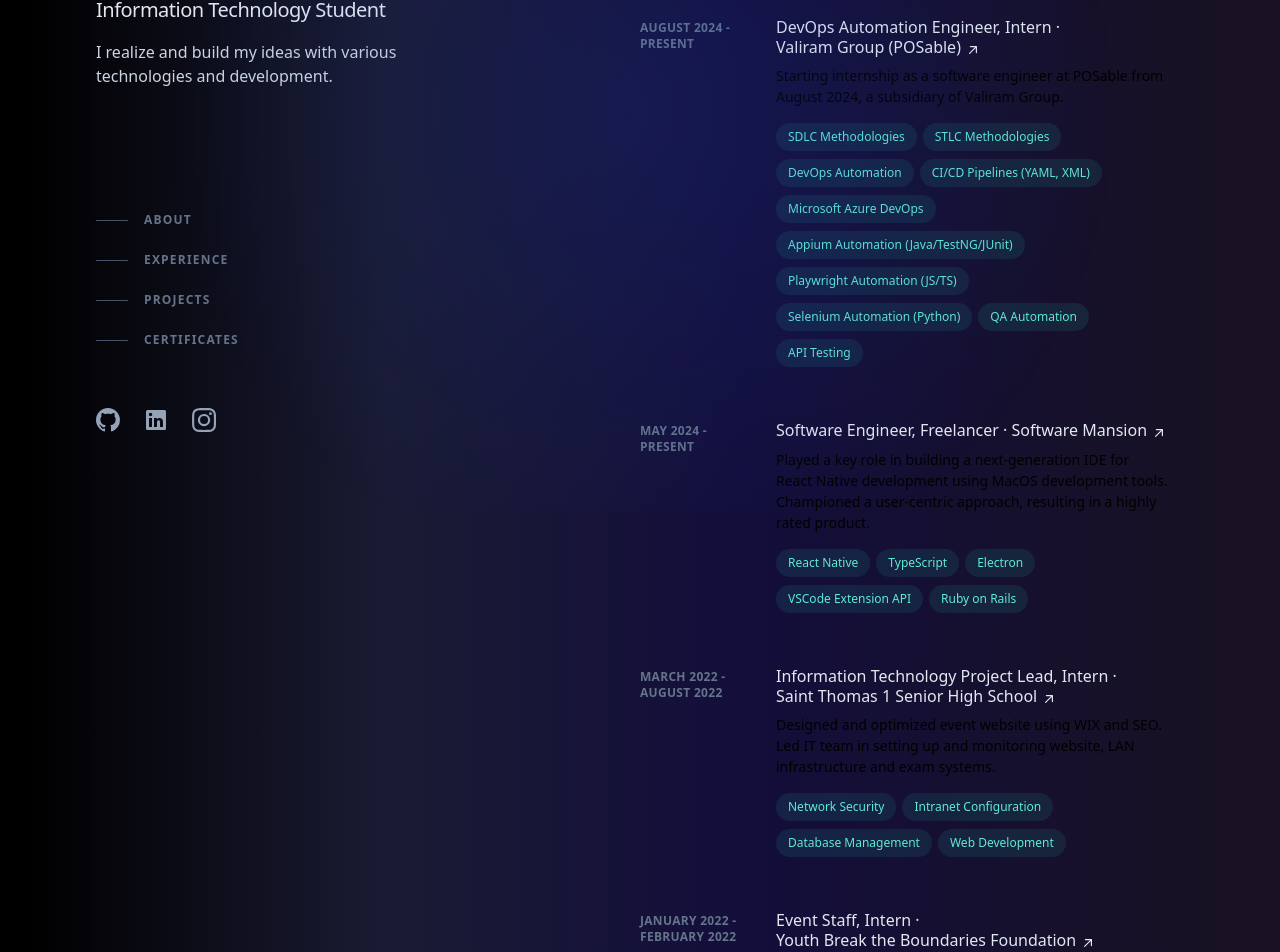
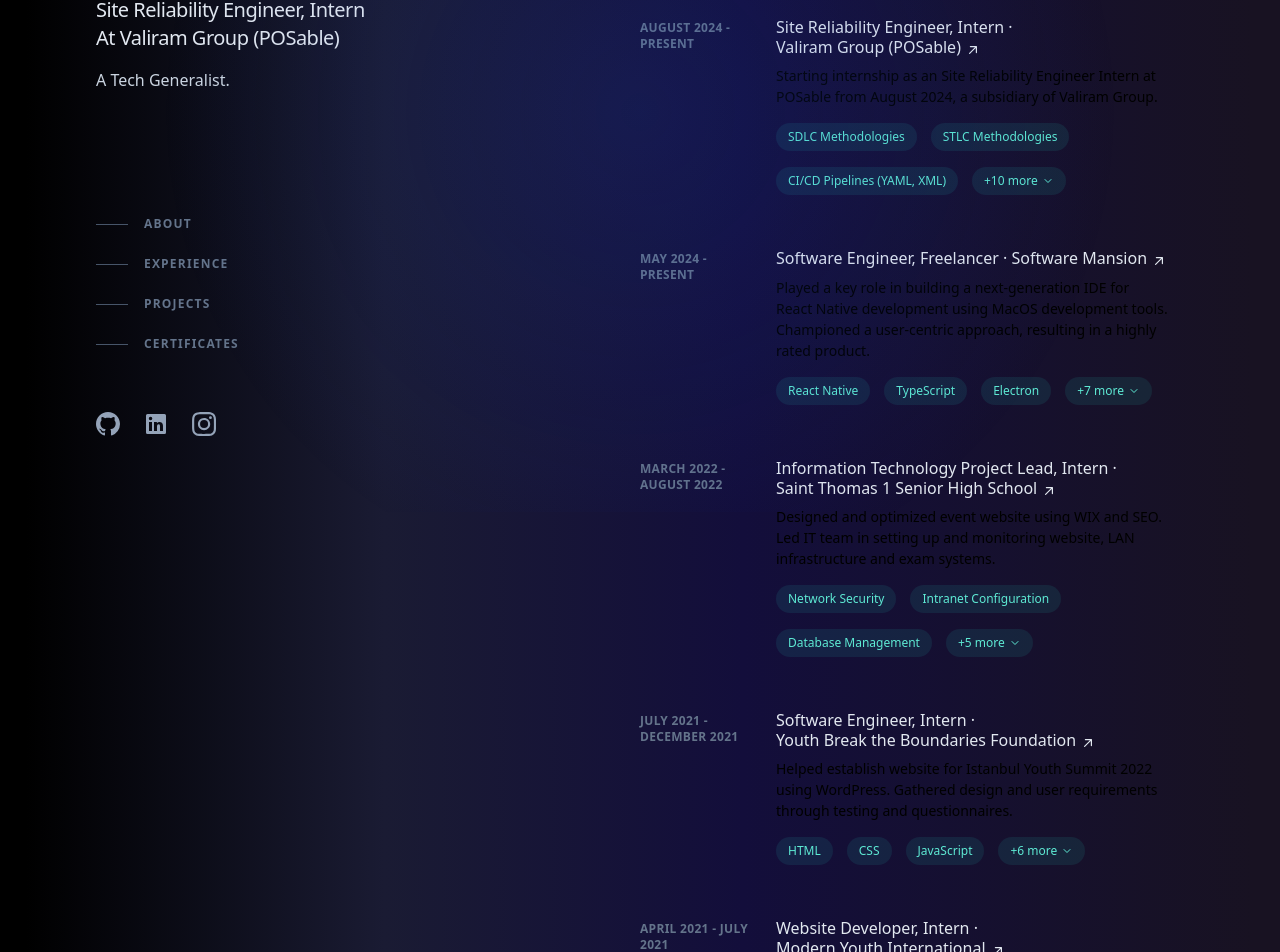
Before and after one commit to nathangtg/nextjs-portfolio, a Next.js app: page / in a window 1280 px wide. Shown: the part 288-1240 px from the top of the page. Built offline with nearby package versions, Linux system fonts and the light colour scheme.

Commit message:
Updated Packages, and refined the user interface

```diff
--- a/app/metadata.tsx
+++ b/app/metadata.tsx
@@ -1,7 +1,7 @@
 import type { Metadata } from "next";
 
 const metadata: Metadata = {
-  title: "Nathan G - IT Student & Full-Stack Developer",
+  title: "Nathan G - IT Student & Tech Generalist",
   description:
     "Welcome to the personal website of Nathan G, an IT student and full-stack developer based in Subang Jaya, Malaysia. Explore Nathan's portfolio, skills, experience, and achievements.",
   icons: {
--- a/components/experience/experience-content/experience-content.tsx
+++ b/components/experience/experience-content/experience-content.tsx
@@ -1,4 +1,5 @@
-import React from "react";
+import React, { useState } from 'react';
+import { ChevronDown } from 'lucide-react';
 import TechBox from "../../tech-box/tech-box";
 
 interface ExperienceContentProps {
@@ -14,6 +15,22 @@
   description,
   technologies,
 }) => {
+  const [isExpanded, setIsExpanded] = useState(false);
+  const [isTransitioning, setIsTransitioning] = useState(false);
+  const initialTechCount = 3;
+  const shouldShowMore = technologies.length > initialTechCount;
+
+  const visibleTechnologies = isExpanded
+    ? technologies
+    : technologies.slice(0, initialTechCount);
+
+  const handleToggle = () => {
+    setIsTransitioning(true);
+    setIsExpanded(!isExpanded);
+    // Reset transition state after animation completes
+    setTimeout(() => setIsTransitioning(false), 300);
+  };
+
   return (
     <div className="z-10 sm:col-span-6">
       <h3 className="font-medium leading-snug text-slate-200">
@@ -48,11 +65,60 @@
         </div>
       </h3>
       <p className="mt-2 text-sm leading-normal">{description}</p>
-      <ul className="mt-2 flex flex-wrap" aria-label="Technologies used">
-        {technologies.map((tech) => (
-          <TechBox key={tech} tech={tech} />
-        ))}
-      </ul>
+      <div className="relative">
+        <ul
+          className="mt-2 flex flex-wrap items-center gap-2"
+          aria-label="Technologies used"
+        >
+          {visibleTechnologies.map((tech, index) => (
+            <li
+              key={tech}
+              className="transform transition-all duration-300 ease-in-out"
+              style={{
+                opacity: 0,
+                transform: 'translateY(10px)',
+                animation: `fadeSlideIn 0.3s ease-out ${index * 0.1}s forwards`
+              }}
+            >
+              <TechBox tech={tech} />
+            </li>
+          ))}
+          {shouldShowMore && (
+            <li
+              className={`mr-1.5 mt-2 transition-all duration-300 ease-in-out ${
+                isTransitioning ? 'opacity-0 transform translate-y-2' : 'opacity-100 transform translate-y-0'
+              }`}
+            >
+              <button
+                onClick={handleToggle}
+                className="flex items-center rounded-full bg-teal-400/10 px-3 py-1 text-xs font-medium leading-5 text-teal-300 hover:bg-teal-400/20 transition-all duration-300 ease-in-out transform hover:scale-105"
+                aria-expanded={isExpanded}
+              >
+                <span className="mr-1">
+                  {isExpanded ? 'Show less' : `+${technologies.length - initialTechCount} more`}
+                </span>
+                <ChevronDown
+                  className={`h-3 w-3 transition-transform duration-300 ${
+                    isExpanded ? 'rotate-180' : ''
+                  }`}
+                />
+              </button>
+            </li>
+          )}
+        </ul>
+      </div>
+      <style jsx>{`
+        @keyframes fadeSlideIn {
+          from {
+            opacity: 0;
+            transform: translateY(10px);
+          }
+          to {
+            opacity: 1;
+            transform: translateY(0);
+          }
+        }
+      `}</style>
     </div>
   );
 };
--- a/components/name-header/name-header.tsx
+++ b/components/name-header/name-header.tsx
@@ -4,7 +4,7 @@
   description,
 }: {
   name: string;
-  role: string;
+  role: any;
   description: string;
 }) {
   return (
--- a/components/tech-box/tech-box.tsx
+++ b/components/tech-box/tech-box.tsx
@@ -1,4 +1,4 @@
-import React from "react";
+import React from 'react';
 
 interface TechBoxProps {
   tech: string;
--- a/data/experiences.json
+++ b/data/experiences.json
@@ -2,21 +2,24 @@
   {
     "work_id": 1,
     "company": "Valiram Group (POSable)",
-    "title": "DevOps Automation Engineer, Intern",
+    "title": "Site Reliability Engineer, Intern",
     "start_date": "August 2024",
     "end_date": "Present",
-    "description": "Starting internship as a software engineer at POSable from August 2024, a subsidiary of Valiram Group.",
+    "description": "Starting internship as an Site Reliability Engineer Intern at POSable from August 2024, a subsidiary of Valiram Group.",
     "technologies": [
       "SDLC Methodologies",
       "STLC Methodologies",
-      "DevOps Automation",
       "CI/CD Pipelines (YAML, XML)",
-      "Microsoft Azure DevOps",
       "Appium Automation (Java/TestNG/JUnit)",
       "Playwright Automation (JS/TS)",
       "Selenium Automation (Python)",
       "QA Automation",
-      "API Testing"
+      "API Testing",
+      "Performance Testing",
+      "Security Testing",
+      "Performance Monitoring",
+      "Log Monitoring",
+      "Testing Reporting"
     ]
   },
   {
@@ -31,7 +34,12 @@
       "TypeScript",
       "Electron",
       "VSCode Extension API",
-      "Ruby on Rails"
+      "Ruby on Rails",
+      "GitHub Actions",
+      "GitHub Workflows",
+      "Jest",
+      "React Testing Library",
+      "DevOps (Docker, Kubernetes)"
     ]
   },
   {
@@ -45,20 +53,11 @@
       "Network Security",
       "Intranet Configuration",
       "Database Management",
-      "Web Development"
-    ]
-  },
-  {
-    "work_id": 4,
-    "company": "Youth Break the Boundaries Foundation",
-    "title": "Event Staff, Intern",
-    "start_date": "January 2022",
-    "end_date": "February 2022",
-    "description": "Selected as staff for Istanbul Youth Summit 2022 preparation, contributing to event coordination and enhancing attendee experience.",
-    "technologies": [
-      "Wordpress Development",
-      "Website Maintenance",
-      "Website Management"
+      "Web Development",
+      "Full-stack Development",
+      "Performance Monitoring",
+      "Network Testing",
+      "Log Monitoring"
     ]
   },
   {
@@ -73,8 +72,11 @@
       "CSS",
       "JavaScript",
       "Wordpress Development",
-      "Figma Designing",
-      "SEO Meta Tagging"
+      "SEO Meta Tagging",
+      "Python Django",
+      "Database Management",
+      "Web Development",
+      "PostgreSQL"
     ]
   },
   {
@@ -89,7 +91,11 @@
       "Figma Designing",
       "HTML",
       "CSS",
-      "JavaScript"
+      "JavaScript",
+      "SEO Meta Tagging",
+      "Web Development",
+      "Wordpress Development",
+      "Database Management"
     ]
   }
 ]
--- a/package.json
+++ b/package.json
@@ -10,7 +10,8 @@
   },
   "dependencies": {
     "framer-motion": "^11.2.10",
-    "next": "14.2.3",
+    "lucide-react": "^0.453.0",
+    "next": "^14.2.16",
     "react": "^18",
     "react-dom": "^18",
     "react-intersection-observer": "^9.10.3"
--- a/sections/bio-data.tsx
+++ b/sections/bio-data.tsx
@@ -8,9 +8,14 @@
     <div className="w-full h-[100%] sticky top-0 z-10">
       <Draw />
       <NameHeader
-        name="Nathan G"
-        role="Information Technology Student"
-        description="I realize and build my ideas with various technologies and development."
+      name="Nathan G"
+      role={
+        <>
+        Site Reliability Engineer, Intern<br />
+        At Valiram Group (POSable)
+        </>
+      }
+      description="A Tech Generalist."
       />
       <Navbar />
       <IconContainer />
```
Also changed, not shown: 1 other file (tests, documents, lock files or other folders).
